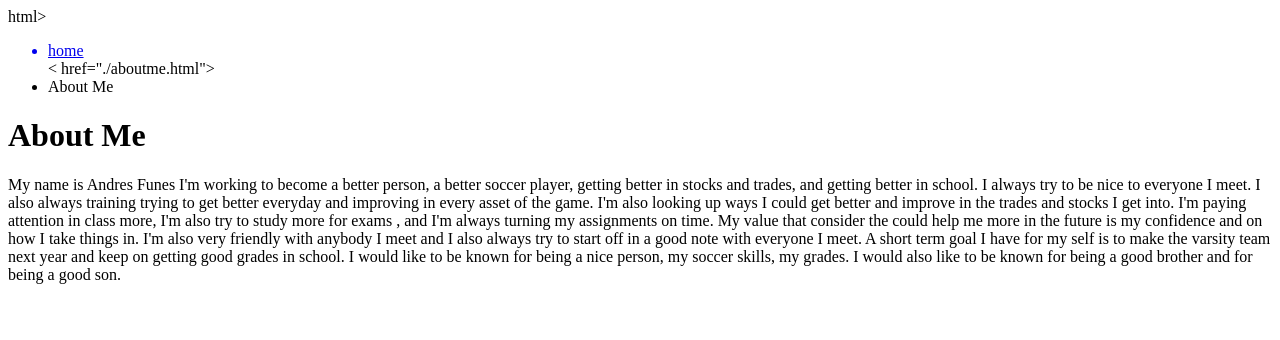
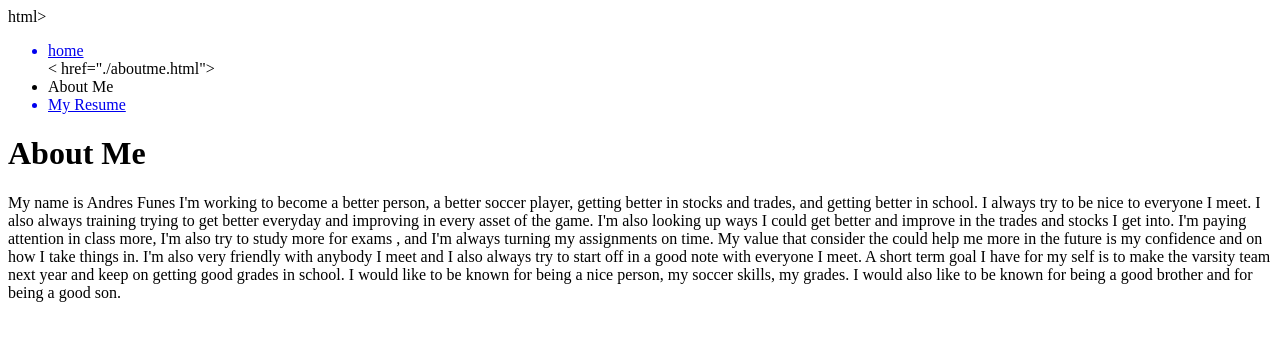
Before and after one commit to CCPS410530/CCPS410530.github.io, a plain HTML site: page aboutme.html in a window 1280 px wide. Drawn offline with Linux system fonts and the light colour scheme.

Commit message:
Update aboutme.html

```diff
--- a/aboutme.html
+++ b/aboutme.html
@@ -8,6 +8,7 @@
         <ul>
           <a href="./index.html"><li>home</li></a>
           < href="./aboutme.html"><li>About Me</li></a>
+          <a href="./myresume.pdf" target="_blank"><li>My Resume</li></a>
         </ul>
       </nav>
     </header>
```
